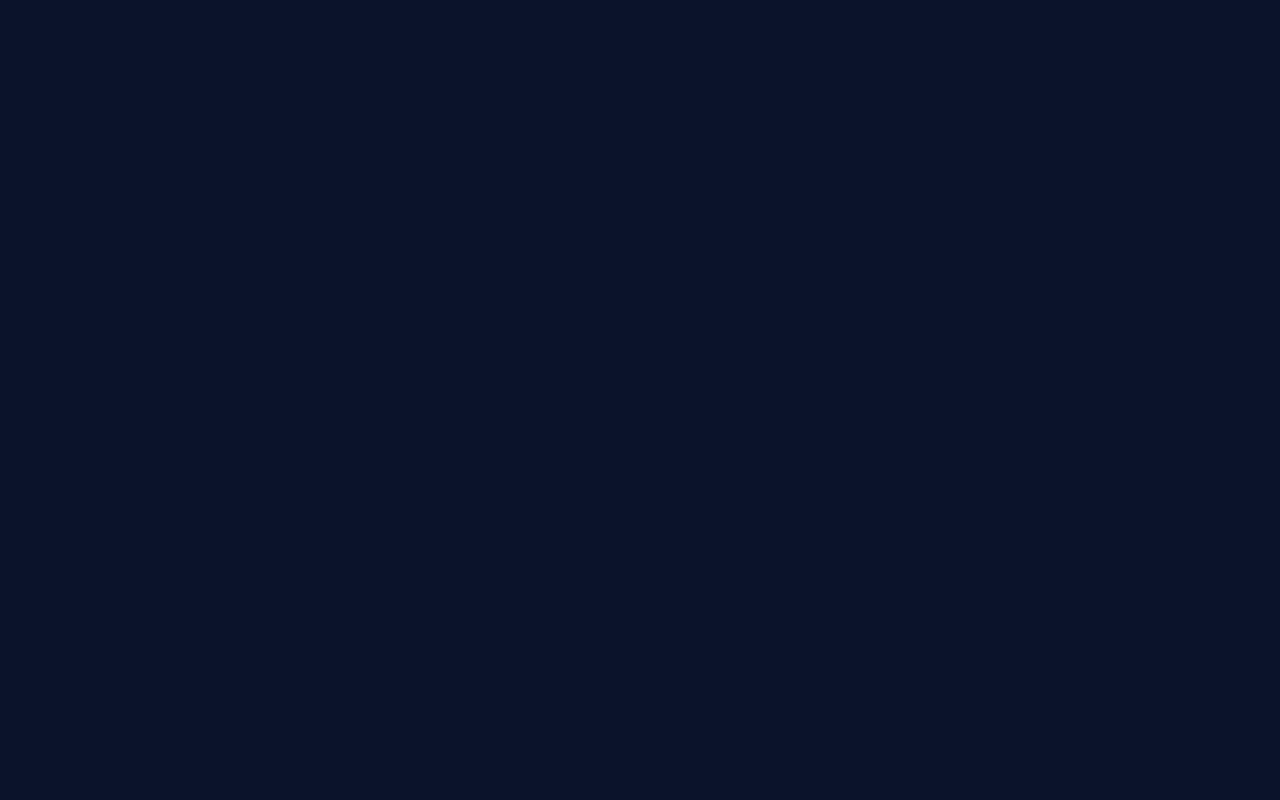
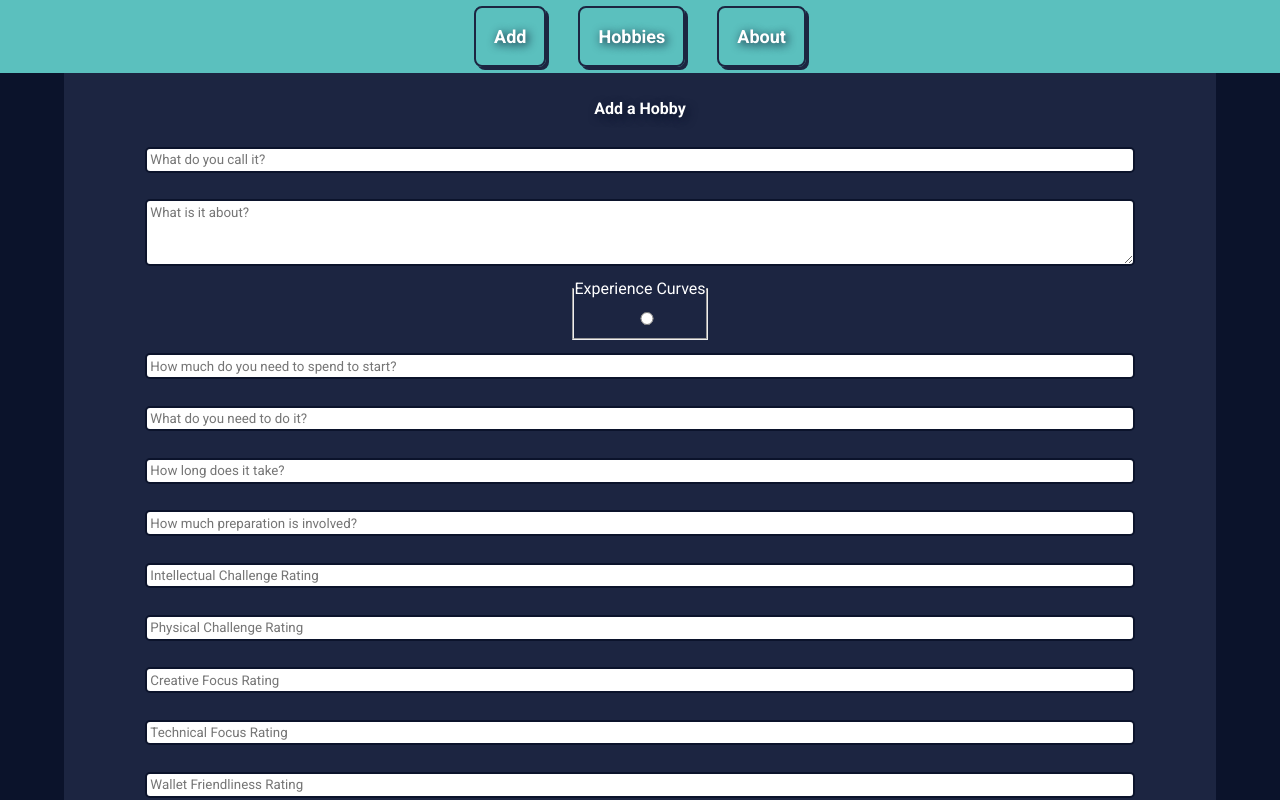
Before and after one commit to jrkozak92/Capstone-Frontend, a React (Create React App) app: page /add in a window 1280 px wide. Before the commit this address had no page. Shown: the top 800 px of the page. Built offline with nearby package versions, Linux system fonts and the light colour scheme.

Commit message:
Dedicated add page built, rendered, and updated form functionality almost complete.

```diff
--- a/src/components/Add.tsx
+++ b/src/components/Add.tsx
@@ -35,23 +35,84 @@ const Add = () => {
   )
 
   const dispatch = useAppDispatch()
-
+  // This is how I found the nested object handling solution: https://stackoverflow.com/questions/47103028/how-to-use-object-spread-with-nested-properties
   const handleChange = (event: any) => {
-    setHobby({...hobby, [event.target.name]: event.target.value})
+    if (event.target.name.includes('initialInvestment')){
+      const sliceIndex: number = event.target.name.lastIndexOf('.') + 1
+      const keyName: string = event.target.name.slice(sliceIndex)
+      console.log(`sliceIndex: ${sliceIndex}, keyName: ${keyName}`)
+      setHobby({...hobby, specs: {...hobby.specs, initialInvestment: {...hobby.specs.initialInvestment, [keyName]: event.target.value}}})
+    } else if (event.target.name.includes('specs')) {
+      const sliceIndex: number = event.target.name.lastIndexOf('.') + 1
+      const keyName: string = event.target.name.slice(sliceIndex)
+      console.log(`sliceIndex: ${sliceIndex}, keyName: ${keyName}`)
+      setHobby({...hobby, specs: {...hobby.specs, [keyName]: event.target.value}})
+    } else if (event.target.name.includes('aspectscores')) {
+      const sliceIndex: number = event.target.name.lastIndexOf('.') + 1
+      const keyName: string = event.target.name.slice(sliceIndex)
+      console.log(`sliceIndex: ${sliceIndex}, keyName: ${keyName}`)
+      setHobby({...hobby, aspectscores: {...hobby.aspectscores, [keyName]: event.target.value}})
+    } else {
+      setHobby({...hobby, [event.target.name]: event.target.value})
+    }
   }
 
   const handleSubmit = (event: any) => {
     event.preventDefault()
     dispatch(addHobby(hobby))
-    setHobby({name: '', description: ''})
+    setHobby({
+      name: '',
+      description: '',
+      specs: {
+          graphPath: '',
+          initialInvestment: {
+            amount: '',
+            equipment: ''
+          },
+          timePerSession: '',
+          pickUpAndPlayAbility: '',
+      },
+      aspectscores: {
+          intellectualChallenge: "",
+          physicalChallenge: "",
+          creativeFocus: "",
+          technicalFocus: "",
+          financialRequirement: "",
+          soloVsGroup: "",
+          problemSolvingVsExpression: "",
+          desiredTimeInvestment: "",
+          technicalBarrierToEntry: "",
+      },
+      keywords: [],
+      resources: []
+    })
   }
 
   return (
-    <div className="add-menu menu-dropdown">
-    <h4 className="form-title">Add a Hobby</h4>
+    <div className="content">
+      <h4 className="form-title">Add a Hobby</h4>
       <form className="add-form" onSubmit={(event)=>{handleSubmit(event)}}>
-        <input className="input add-input" type="text" name="name" placeholder="What do you call it?" value={hobby.name} onChange={(event)=> {handleChange(event)}} />
-        <textarea className="input add-input" name="description" placeholder="What is it about?" value={hobby.description} onChange={(event)=>{handleChange(event)}}></textarea>
+        <input id="name" className="input add-input" type="text" name="name" placeholder="What do you call it?" value={hobby.name} onChange={(event)=> {handleChange(event)}} />
+        <textarea id="description" className="input add-input" name="description" placeholder="What is it about?" value={hobby.description} onChange={(event)=>{handleChange(event)}}></textarea>
+        <fieldset>
+        <legend>Experience Curves</legend>
+
+          <input id="graph-path" className="input add-input" type="radio" name="specs.graphPath" />
+        </fieldset>
+        <input id="ii-amount" className="input add-input" type="text" name="specs.initialInvestment.amount" placeholder="How much do you need to spend to start?" value={hobby.specs.initialInvestment.amount} onChange={(event)=> {handleChange(event)}} />
+        <input id="ii-equpiment" className="input add-input" type="text" name="specs.initialInvestment.equipment" placeholder="What do you need to do it?" value={hobby.specs.initialInvestment.equipment} onChange={(event)=> {handleChange(event)}} />
+        <input id="time-per-session" className="input add-input" type="text" name="specs.timePerSession" placeholder="How long does it take?" value={hobby.specs.timePerSession} onChange={(event)=> {handleChange(event)}} />
+        <input id="pick-up-ability" className="input add-input" type="text" name="specs.pickUpAndPlayAbility" placeholder="How much preparation is involved?" value={hobby.specs.pickUpAndPlayAbility} onChange={(event)=> {handleChange(event)}} />
+        <input id="intellectual-score" className="input add-input" type="number" min="1" max="10" name="aspectscores.intellectualChallenge" placeholder="Intellectual Challenge Rating" value={hobby.aspectscores.intellectualChallenge === -1 ? "" : hobby.aspectscores.intellectualChallenge} onChange={(event)=> {handleChange(event)}} />
+        <input id="physical-score" className="input add-input" type="number" min="1" max="10" name="aspectscores.physicalChallenge" placeholder="Physical Challenge Rating" value={hobby.aspectscores.physicalChallenge === -1 ? "" : hobby.aspectscores.physicalChallenge} onChange={(event)=> {handleChange(event)}} />
+        <input id="creative-focus" className="input add-input" type="number" min="1" max="10" name="aspectscores.creativeFocus" placeholder="Creative Focus Rating" value={hobby.aspectscores.creativeFocus === -1 ? "" : hobby.aspectscores.creativeFocus} onChange={(event)=> {handleChange(event)}} />
+        <input id="technical-focus" className="input add-input" type="number" min="1" max="10" name="aspectscores.technicalFocus" placeholder="Technical Focus Rating" value={hobby.aspectscores.technicalFocus === -1 ? "" : hobby.aspectscores.technicalFocus} onChange={(event)=> {handleChange(event)}} />
+        <input id="financial-requirement" className="input add-input" type="number" min="1" max="10" name="aspectscores.financialRequirement" placeholder="Wallet Friendliness Rating" value={hobby.aspectscores.financialRequirement === -1 ? "" : hobby.aspectscores.financialRequirement} onChange={(event)=> {handleChange(event)}} />
+        <input id="solo-vs-group" className="input add-input" type="number" min="1" max="10" name="aspectscores.soloVsGroup" placeholder="Solo vs Group Rating" value={hobby.aspectscores.soloVsGroup === -1 ? "" : hobby.aspectscores.soloVsGroup} onChange={(event)=> {handleChange(event)}} />
+        <input id="problem-solving-vs-expression" className="input add-input" type="number" min="1" max="10" name="aspectscores.problemSolvingVsExpression" placeholder="Problem Solving vs Expression Rating" value={hobby.aspectscores.problemSolvingVsExpression === -1 ? "" : hobby.aspectscores.problemSolvingVsExpression} onChange={(event)=> {handleChange(event)}} />
+        <input id="desired-time-investment" className="input add-input" type="number" min="1" max="10" name="aspectscores.desiredTimeInvestment" placeholder="How much will it take over your life?" value={hobby.aspectscores.desiredTimeInvestment === -1 ? "" : hobby.aspectscores.desiredTimeInvestment} onChange={(event)=> {handleChange(event)}} />
+        <input id="technical-barrier-to-entry" className="input add-input" type="number" min="1" max="10" name="aspectscores.technicalBarrierToEntry" placeholder="Technical Barrier to Entry Rating" value={hobby.aspectscores.technicalBarrierToEntry === -1 ? "" : hobby.aspectscores.technicalBarrierToEntry} onChange={(event)=> {handleChange(event)}} />
+        <input id="keywords" className="input add-input" type="text" name="keywords" placeholder="Add some keywords!" value={hobby.keywords} onChange={(event)=> {handleChange(event)}}/>
         <input className="button add-submit" type="submit" value="Add New Hobby" />
       </form>
     </div>
--- a/src/components/Nav.tsx
+++ b/src/components/Nav.tsx
@@ -17,18 +17,13 @@ const Nav = () => {
   return (
     <nav className="nav-bar">
       <div>
-        <h3 className="menu-item" onClick={()=>{showMenu('add')}}>Add</h3>
-        { dropdown === 'add' ?
-          <Add/>
-            :
-          null
-        }
+        <NavLink className="menu-item" to="/add">Add</NavLink>
       </div>
       <div>
-        <NavLink className="menu-item" to="/hobbies" onClick={()=>{showMenu('')}}>Hobbies</NavLink>
+        <NavLink className="menu-item" to="/hobbies">Hobbies</NavLink>
       </div>
       <div>
-        <NavLink className="menu-item about" to="/about" onClick={()=>{showMenu('')}}>About</NavLink>
+        <NavLink className="menu-item about" to="/about">About</NavLink>
       </div>
     </nav>
   )
--- a/src/features/hobby/hobbySlice.ts
+++ b/src/features/hobby/hobbySlice.ts
@@ -6,7 +6,7 @@ export interface Hobby {
   id: number,
   name: string,
   description: string,
-  specs?: {
+  specs: {
       graphPath: string,
       initialInvestment: {
         amount: string,
@@ -15,7 +15,7 @@ export interface Hobby {
       timePerSession: string,
       pickUpAndPlayAbility: string,
   },
-  aspectscores?: {
+  aspectscores: {
       intellectualChallenge: number,
       physicalChallenge: number,
       creativeFocus: number,
@@ -26,14 +26,14 @@ export interface Hobby {
       desiredTimeInvestment: number,
       technicalBarrierToEntry: number,
   },
-  keywords?: string[],
-  resources?: string[]
+  keywords: string[],
+  resources: string[]
 }
 
 export interface IdlessHobby {
   name: string,
   description: string,
-  specs?: {
+  specs: {
       graphPath: string,
       initialInvestment: {
         amount: string,
@@ -42,19 +42,19 @@ export interface IdlessHobby {
       timePerSession: string,
       pickUpAndPlayAbility: string,
   },
-  aspectscores?: {
-      intellectualChallenge: number,
-      physicalChallenge: number,
-      creativeFocus: number,
-      technicalFocus: number,
-      financialRequirement: number,
-      soloVsGroup: number,
-      problemSolvingVsExpression: number,
-      desiredTimeInvestment: number,
-      technicalBarrierToEntry: number,
+  aspectscores: {
+      intellectualChallenge: number | "",
+      physicalChallenge: number | "",
+      creativeFocus: number | "",
+      technicalFocus: number | "",
+      financialRequirement: number | "",
+      soloVsGroup: number | "",
+      problemSolvingVsExpression: number | "",
+      desiredTimeInvestment: number | "",
+      technicalBarrierToEntry: number | "",
   },
-  keywords?: string[],
-  resources?: string[]
+  keywords: string[],
+  resources: string[]
 }
 
 export const getHobbies = createAsyncThunk<any>('hobby/getHobbies', async () => {
@@ -68,7 +68,7 @@ export const deleteHobby = createAsyncThunk('hobby/deleteHobby', async (id: numb
 export const updateHobby = createAsyncThunk('hobby/updateHobby', async (changedHobby: Hobby) => {
   const updatedHobby = await axios.put(`https://ancient-cliffs-31790.herokuapp.com/hobbies/${changedHobby.id}`, changedHobby).then((response) => response.data[0])
   console.log('Response.data: ', updatedHobby)
-  const updateObj: {id: number, changes: Hobby} = {id: updatedHobby.id, changes: { id: updatedHobby.id, name: updatedHobby.name, description: updatedHobby.description, aspectscores: updatedHobby.aspectscores, keywords: updatedHobby.keywords, resources: updatedHobby.resources }}
+  const updateObj: {id: number, changes: Hobby} = {id: updatedHobby.id, changes: { id: updatedHobby.id, name: updatedHobby.name, description: updatedHobby.description, specs: updatedHobby.specs, aspectscores: updatedHobby.aspectscores, keywords: updatedHobby.keywords, resources: updatedHobby.resources }}
   return updateObj
 })
 
--- a/src/index.tsx
+++ b/src/index.tsx
@@ -9,6 +9,7 @@ import Nav from './components/Nav'
 import List from './components/List'
 import Hobby from './components/Hobby'
 import About from './components/About'
+import Add from './components/Add'
 import { BrowserRouter, Route, Routes } from 'react-router-dom'
 
 ReactDOM.render(
@@ -20,6 +21,7 @@ ReactDOM.render(
             <Route path="" element={<List />}/>
             <Route path="hobbies" element={<List />}/>
             <Route path="hobbies/:hobbyId" element={<Hobby />}/>
+            <Route path="add" element={<Add />} />
             <Route path="about" element={<About />}/>
           </Route>
         </Routes>
```
